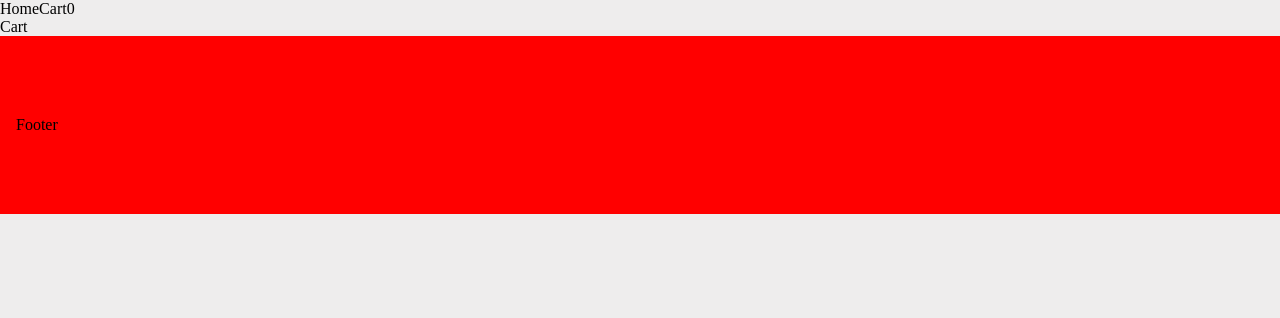
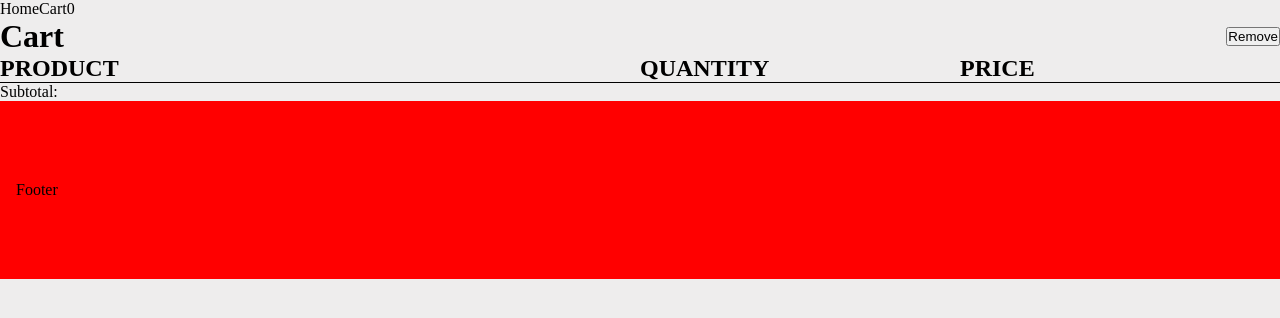
Before and after one commit to breezeH264/Knocks, a React (Vite) app in the folder frontend/: page /cart in a window 1280 px wide. Shown: the top 318 px of the page. Built offline with nearby package versions, Linux system fonts and the light colour scheme.

Commit message:
feat: add ability to update item quantity in cart

```diff
--- a/frontend/src/features/cart/cartSlice.tsx
+++ b/frontend/src/features/cart/cartSlice.tsx
@@ -1,8 +1,8 @@
 import { createSlice } from '@reduxjs/toolkit';
 import toast from 'react-hot-toast';
+import { Product } from '../../types/types';
 
-interface CartProduct {
-  id: string;
+interface CartProduct extends Product {
   cartTotalItems: number;
 }
 
@@ -30,7 +30,6 @@ const cartSlice = createSlice({
       );
       if (productIndex >= 0) {
         state.cartProducts[productIndex].cartTotalItems += 1;
-        console.log(state.cartProducts[productIndex].cartTotalItems);
         toast.success(
           `Added "${action.payload.title}" to cart! (Currently ${state.cartProducts[productIndex].cartTotalItems})`
         );
@@ -40,11 +39,38 @@ const cartSlice = createSlice({
         toast.success(`Added "${action.payload.title}" to cart!`);
       }
       localStorage.setItem('cartProducts', JSON.stringify(state.cartProducts));
-      // console.log(state.cartProducts);
-      // console.log(state.cartTotalItems);
     },
+    decreaseQuantity(state, action) {
+      const productIndex = state.cartProducts.findIndex(
+        item => item.id === action.payload.id
+      );
+      if (state.cartProducts[productIndex].cartTotalItems > 1) {
+        state.cartProducts[productIndex].cartTotalItems -= 1;
+        toast.success(
+          `Decreased "${action.payload.title}" from cart! (Currently ${state.cartProducts[productIndex].cartTotalItems})`
+        );
+      } else {
+        state.cartProducts.splice(productIndex, 1);
+        toast.success(`Removed "${action.payload.title}" from cart!`);
+      }
+      localStorage.setItem('cartProducts', JSON.stringify(state.cartProducts));
+    },
+    deleteItem(state, action) {
+      const productIndex = state.cartProducts.findIndex(
+        item => item.id === action.payload.id
+      );
+      state.cartProducts.splice(productIndex, 1);
+      localStorage.setItem('cartProducts', JSON.stringify(state.cartProducts));
+    },
+    clearCart(state) {
+      state.cartProducts = [];
+      localStorage.setItem('cartProducts', JSON.stringify(state.cartProducts));
+      toast.success('Cart emptied!');
+    },
+    subtotal(state, action) {},
   },
 });
 
-export const { addToCart } = cartSlice.actions;
+export const { addToCart, decreaseQuantity, clearCart, deleteItem } =
+  cartSlice.actions;
 export default cartSlice.reducer;
--- /dev/null
+++ b/frontend/src/pages/Cart.scss
@@ -0,0 +1,20 @@
+.cart__header {
+  display: flex;
+  align-items: center;
+  justify-content: space-between;
+}
+
+.cart__thumbnail {
+  width: 150px;
+}
+
+.cart__headings,
+.cart__product {
+  display: grid;
+  grid-template-columns: 2fr 1fr 1fr;
+  border-bottom: 1px solid black;
+}
+
+.cart__details {
+  display: flex;
+}
--- a/frontend/src/pages/Cart.tsx
+++ b/frontend/src/pages/Cart.tsx
@@ -1,10 +1,85 @@
 import { useTitle } from '../hooks/useTitle';
+import { Link } from 'react-router-dom';
+import { useAppSelector } from '../app/hooks';
+import './Cart.scss';
+
+import {
+  addToCart,
+  decreaseQuantity,
+  clearCart,
+  deleteItem,
+} from '../features/cart/cartSlice';
+import { useAppDispatch } from '../app/hooks';
 
 export default function Cart() {
-  useTitle('Cart | Knock');
+  const cart = useAppSelector(state => state.cart);
+
+  const dispatch = useAppDispatch();
+
+  const handleAddToCart = (product: any) => {
+    dispatch(addToCart(product));
+  };
+
+  const handleDecreaseQuantity = (product: any) => {
+    dispatch(decreaseQuantity(product));
+  };
+
+  const handleClearCart = (product: any) => {
+    dispatch(clearCart(product));
+  };
+
+  const handleDeleteItem = (product: any) => {
+    dispatch(deleteItem(product));
+  };
+
+  useTitle('Cart | Knock.app');
   return (
     <>
-      <div>Cart</div>
+      <div className='cart__header'>
+        <h1>Cart</h1>
+        <button onClick={() => handleClearCart(cart)}>Remove</button>
+      </div>
+      <div className='cart__headings'>
+        <h2>PRODUCT</h2>
+        <h2>QUANTITY</h2>
+        <h2>PRICE</h2>
+      </div>
+      <div className='cart__products'>
+        {cart.cartProducts?.map(cartProduct => (
+          <div key={cartProduct.id} className='cart__product'>
+            <section className='cart__details'>
+              <img
+                className='cart__thumbnail'
+                src={cartProduct.image}
+                alt={cartProduct.title}
+              />
+              <h3>{cartProduct.title}</h3>
+              <span>size</span>
+            </section>
+            <section>
+              <div>
+                <button onClick={() => handleDecreaseQuantity(cartProduct)}>
+                  -
+                </button>
+                <span>{cartProduct.cartTotalItems}</span>
+                <button onClick={() => handleAddToCart(cartProduct)}>+</button>
+              </div>
+              <div>
+                <button onClick={() => handleDeleteItem(cartProduct)}>
+                  Remove
+                </button>
+              </div>
+            </section>
+            <section>
+              <p>Total :${cartProduct.price * cartProduct.cartTotalItems}</p>
+              <p>
+                <em>${cartProduct.price} per item</em>
+              </p>
+            </section>
+          </div>
+        ))}
+      </div>
+      <span>Subtotal: </span>
     </>
   );
 }
```
